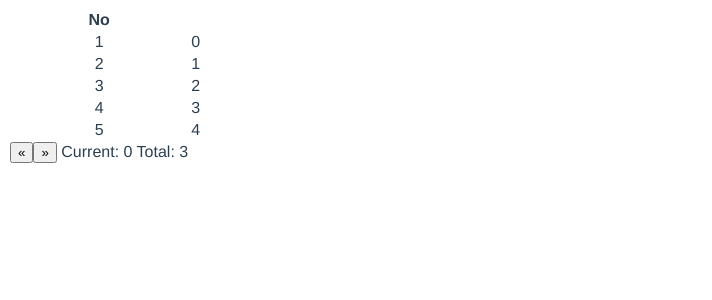
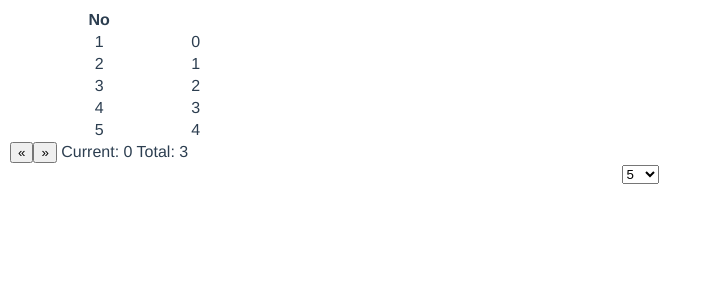
Before and after one commit to RaimedasSimutis/Application-Task-2, a Vue app: page / in a window 1280 px wide. Shown: the top 300 px of the page, without its empty margins (0-712 px from the left). Built offline with nearby package versions, Linux system fonts and the light colour scheme; no server answers.

Commit message:
added nex/previous page button and rows per page selector

```diff
--- a/src/components/Table.vue
+++ b/src/components/Table.vue
@@ -1,5 +1,6 @@
 <template>
-  <table v-if="data">
+  <div>
+    <table v-if="data">
     <tr>
       <th>No</th>
 <!--      <th>ID</th>-->
@@ -30,7 +31,12 @@
     </div>
     </tr>
   </table>
-
+    <select v-model="elementsPerPage">
+      <option :value="5">5</option>
+      <option :value="10">10</option>
+      <option :value="15">15</option>
+    </select>
+  </div>
 </template>
 
 <script>
@@ -47,34 +53,40 @@ export default {
       currentPage: 0,
       firstPage: 0,
       lastPage: 0,
-      visibleElements: 5,
+      elementsPerPage: 5,
       offset: 0,
     };
   },
   computed: {
     getData() {
       return this.data.filter((el, index) => {
-        return index >= this.offset && index < this.offset + this.visibleElements;
+        return index >= this.offset && index < this.offset + this.elementsPerPage;
       });
     },
     totalPages() {
-      return Math.ceil(this.data.length / this.visibleElements);
+      return Math.ceil(this.data.length / this.elementsPerPage);
     },
   },
   watch: {
+    elementsPerPage() {
+      this.currentPage = 0;
+      this.offset = 0;
+    },
     data() {
       console.log('data changed');
     },
   },
   methods: {
     nextPage() {
-      if (this.currentPage > 0) {
+      if (this.currentPage < this.totalPages - 1) {
         this.currentPage += 1;
+        this.offset += this.elementsPerPage;
       }
     },
     previousPage() {
       if (this.currentPage > 0) {
         this.currentPage -= 1;
+        this.offset -= this.elementsPerPage;
       }
     },
     changePage(pageNumber) {
```
